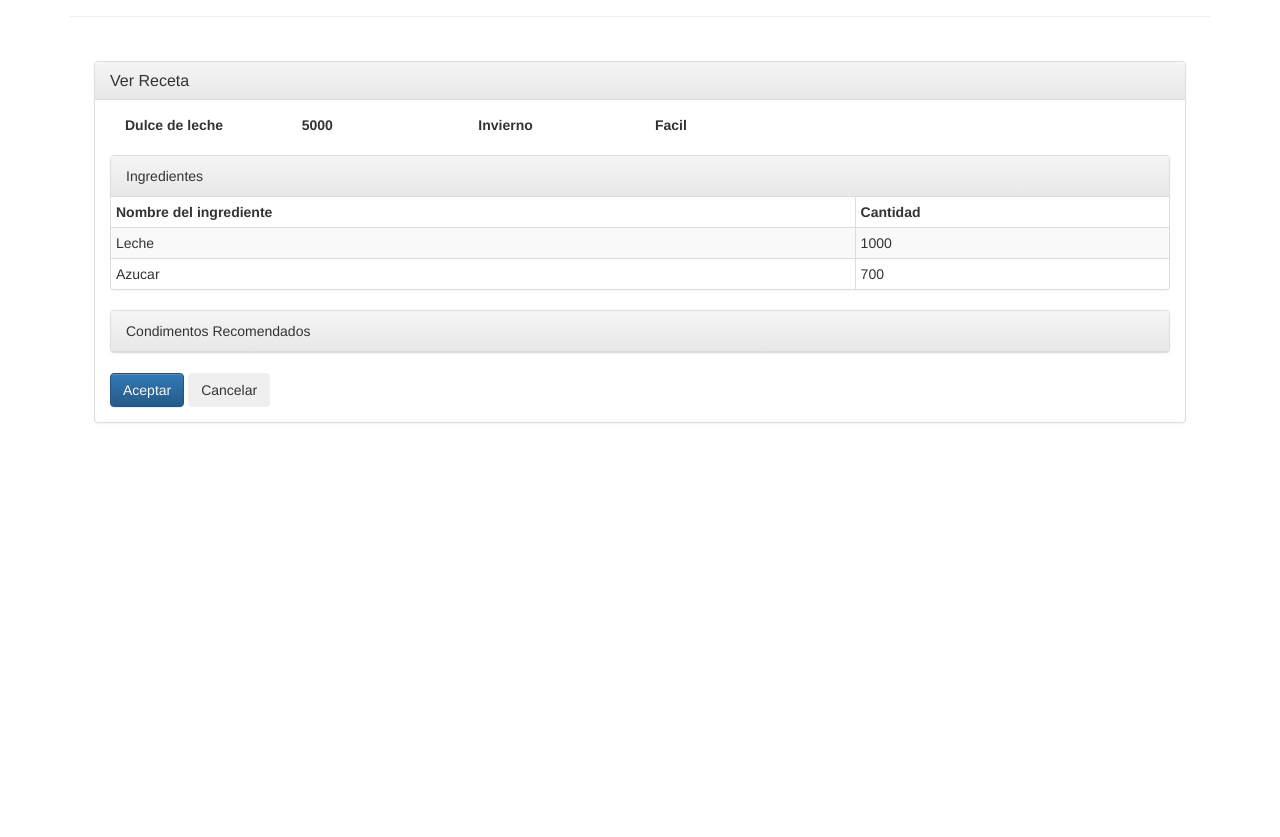
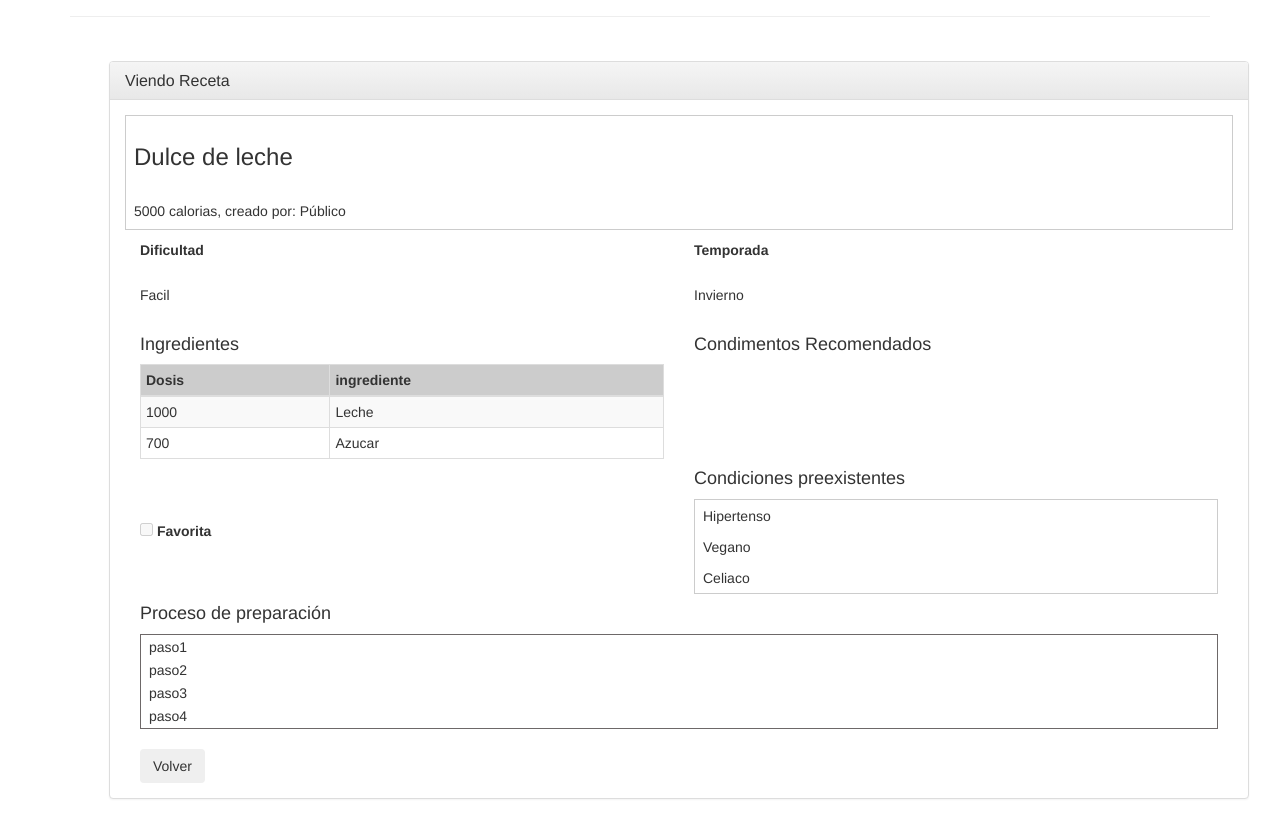
Before and after one commit to diegobckn/TpAngular, a website: page index.html in a window 1280 px wide. Both pictures are taken after a click on the link "Dulce de leche". Shown: the part 83-920 px from the top of the page. Before the commit the page ends 800 px from the top, so only its background shows below. Drawn offline with nearby package versions, Linux system fonts and the light colour scheme; some packages are replaced by stand-ins of ours.

Commit message:
agregando copiar: vista, controller,ruta,etc..

```diff
--- a/css/app.css
+++ b/css/app.css
@@ -3,3 +3,43 @@ input.ng-invalid {
 	background-color: #CC4444;
 	color: white;
 }
+
+
+
+.tabla-chica{
+    min-height: 95px;
+    border: 1px solid #ccc;
+    width: 100%;
+    overflow: auto;
+}
+
+
+.tabla-chica th{
+    background: #ccc;
+}
+
+
+.tabla-chica td{
+    padding-left: 8px;
+}
+
+.tabla-fondo-lila th{
+    background:#ccc;
+    color :#fff;
+
+}
+
+
+.text-areas {
+    width:100%;
+    overflow: vertical;
+    height: 95px;
+    border-radius: 0px;
+    padding: 3px 8px;
+    border: 1px solid #6D6868;
+    overflow: scroll;
+}
+
+.text-areas td{
+    padding-left: 8px;
+}
--- a/js/app.js
+++ b/js/app.js
@@ -1,7 +1,6 @@
 'use strict';
 
 /* Controllers */
-var recetasListApp = angular.module('recetasListApp', []);
 var recetasListApp = angular.module('recetasListApp', ['ui.router']);
 
 
@@ -9,8 +8,7 @@ var recetasListApp = angular.module('recetasListApp', ['ui.router']);
 recetasListApp.controller('ListarRecetasController', function (RecetasService) {
 
 
- RecetasService.getRecetas();
- this.recetas = RecetasService.recetas;
+ this.recetas = RecetasService.getRecetas();
 
 /*
  this.agregarTarea = function () {
@@ -26,7 +24,6 @@ recetasListApp.controller('ListarRecetasController', function (RecetasService) {
 
 recetasListApp.controller('VerRecetaController', function ($stateParams, $state, RecetasService) {
 
-RecetasService.getRecetas();
 this.receta = RecetasService.getRecetaById($stateParams.id);
 
  if (!this.receta) {
@@ -34,8 +31,21 @@ this.receta = RecetasService.getRecetaById($stateParams.id);
    return;
  }
 
+});
+
+
+recetasListApp.controller('CopiarRecetaController', function ($stateParams, $state, RecetasService) {
+
+this.receta = RecetasService.getRecetaById($stateParams.id);
+this.nuevoNombre = "Copia de " + this.receta.nombre;
+ if (!this.receta) {
+   $state.go("listarRecetas");
+   return;
+ }
+
 
  this.aceptar = function () {
+    RecetasService.copiarReceta(this.receta,this.nuevoNombre);
    $state.go("listarRecetas");
  };
 
--- a/js/receta_service.js
+++ b/js/receta_service.js
@@ -7,19 +7,27 @@ recetasListApp.service("RecetasService", function () {
    var recetas=[
    {"nombre":"Bife con Pure","id":1,"calorias":3000,"temporada":"Todo el año","dificultad":"Facil",
    "ingredientes":[{"nombre":"Bife","cantidad":"500"},{"nombre":"Pure de Papas","cantidad":"A gusto"}],
-   "condimentos":[{"nombre":"Sal",},{"nombre":"Manteca",}]
+   "condimentos":[{"nombre":"Sal"},{"nombre":"Pimienta"},{"nombre":"Nuez moscada"}],
+   "condicionesPermitidas":[{"nombre":"Hipertenso"},{"nombre":"Vegano"},{"nombre":"Celiaco"}],
+   "pasos":[{"paso":"paso1"},{"paso":"paso2"},{"paso":"paso3"},{"paso":"paso4"}]
  },
    {"nombre":"Dulce de leche","id":2,"calorias":5000,"temporada":"Invierno","dificultad":"Facil",
    "ingredientes":[{"nombre":"Leche","cantidad":"1000"},{"nombre":"Azucar","cantidad":"700"}],
-   "condimentos":[]
+   "condimentos":[],
+   "condicionesPermitidas":[{"nombre":"Hipertenso"},{"nombre":"Vegano"},{"nombre":"Celiaco"}],
+   "pasos":[{"paso":"paso1"},{"paso":"paso2"},{"paso":"paso3"},{"paso":"paso4"}]
  },
    {"nombre":"Flan","id":3,"calorias":2000,"temporada":"Primavera","dificultad":"Facil",
-   "ingredientes":[{"nombre":"Huevos","cantidad":"5"},{"nombre":"Leche","cantidad":"750"},{"nombre":"Azucar","cantidad":"10 cucharadas"}],
-   "condimentos":[{"nombre":"Dulce de leche"},{"nombre":"Crema Batida"}]
+   "ingredientes":[{"nombre":"Huevos","cantidad":"5"},{"nombre":"Leche","cantidad":"750"},{"nombre":"Azucar"}],
+   "condimentos":[{"nombre":"Dulce de leche"},{"nombre":"Crema Batida"}],
+   "condicionesPermitidas":[{"nombre":"Hipertenso"},{"nombre":"Vegano"},{"nombre":"Celiaco"}],
+   "pasos":[{"paso":"paso1"},{"paso":"paso2"},{"paso":"paso3"},{"paso":"paso4"}]
  },
    {"nombre":"Milanesas","id":4,"calorias":5400,"temporada":"Verano","dificultad":"Facil",
-   "ingredientes":[{"nombre":"Carne de Milanesas","cantidad":"1000"},{"nombre":"Pan rallado","cantidad":"300"},{"nombre":"Aceite","cantidad":"100"}],
-   "condimentos":[{"nombre":"Limon"},{"nombre":"Sal"}]
+   "ingredientes":[{"nombre":"Carne de Milanesas"},{"nombre":"Pan rallado"},{"nombre":"Aceite"}],
+   "condimentos":[{"nombre":"Limon"},{"nombre":"Sal"}],
+   "condicionesPermitidas":[{"nombre":"Vegano"},{"nombre":"Celiaco"}],
+   "pasos":[{"paso":"paso1"},{"paso":"paso2"},{"paso":"paso3"},{"paso":"paso4"}]
  }
    ];
    return recetas;
@@ -29,7 +37,7 @@ recetasListApp.service("RecetasService", function () {
     if(this.recetas.length<1){
         this.recetas = this.crearListaRecetas();
     }
-
+    return this.recetas;
  };
 
  this.getRecetaById = function (id) {
@@ -38,4 +46,28 @@ recetasListApp.service("RecetasService", function () {
    })
  };
 
+this.agregarReceta = function (receta) {
+   this.recetas.push(receta);
+ };
+
+ this.nuevaId = function() {
+  this.recetasIds = this.recetas.length+1;
+   return this.recetasIds;
+ };
+
+
+ this.copiarReceta = function (original,nuevoNombre) {
+     var copia = new Receta;
+
+     for(var property in original) {
+      if (!property.startsWith('$$'))
+        copia[property] = original[property]
+     }
+
+     this.nuevaId();
+     copia.id = this.recetasIds;
+     copia.nombre = nuevoNombre;
+     this.agregarReceta(copia);
+ };
+
 });
--- a/js/routes.js
+++ b/js/routes.js
@@ -16,4 +16,11 @@ recetasListApp.config(function ($stateProvider, $urlRouterProvider) {
       controller: "VerRecetaController as verCtrl"
    })
 
+
+   .state('copiarReceta', {
+     url: "/copiar-receta/:id",
+     templateUrl: "partials/copiar_receta.html",
+      controller: "CopiarRecetaController as copiarCtrl"
+   })
+
 });
--- a/partials/principal.html
+++ b/partials/principal.html
@@ -31,9 +31,18 @@
 
 
          <td>
-           <a class="btn btn-primary" ui-sref="verReceta({id: receta.id})">Ver Receta</a>
-           <span class="btn btn-warning">Favorita</span>
-           <a class="btn btn-success" ui-sref="verReceta({id: receta.id})">Copiar</a>
+           <a class="btn btn-primary" ui-sref="verReceta({id: receta.id})">
+           <span class="glyphicon glyphicon-eye-open"></span>
+           Ver Receta
+           </a>
+           <p class="btn btn-warning">
+           <span class="glyphicon glyphicon-star"></span>
+           Favorita
+           </p>
+           <a class="btn btn-success" ui-sref="copiarReceta({id: receta.id})">
+           <span class="glyphicon glyphicon-duplicate"></span>
+           Copiar
+           </a>
 
          </td>
 
--- a/partials/ver_receta.html
+++ b/partials/ver_receta.html
@@ -1,43 +1,68 @@
-<div>
+<div class="container">
 
  <div class="panel panel-default">
    <div class="panel-heading">
-     <h3 class="panel-title">Ver Receta</h3>
-
+     <h3 class="panel-title">Viendo Receta</h3>
     </div>
    <div class="panel-body">
-      <label for="nombre" class="control-label col-sm-2">{{verCtrl.receta.nombre}}</label>
-      <label for="calorias" class="control-label col-sm-2">{{verCtrl.receta.calorias}}</label>
-      <label for="temporada" class="control-label col-sm-2">{{verCtrl.receta.temporada}}</label>
-      <label for="dificultad" class="control-label col-sm-2">{{verCtrl.receta.dificultad}}</label>
-     </br>
-     </br>
-     <!-- Tabla Ingredientes -->
-     <div class="panel panel-default">
-      <div class="panel-heading">Ingredientes</div>
-      <table class="table table-striped table-bordered table-hover table-condensed">
+
+   <div class="col-lg-12" style="border:1px solid #ccc; padding:8px; margin-bottom:10px;">
+      <h3>{{verCtrl.receta.nombre}}</h3>
+      <div class="clearfix"></div><br/>
+      {{verCtrl.receta.calorias}} calorias, creado por: Público
+   </div>
+
+   <div class="col-lg-6">
+      <label>Dificultad</label>
+      <div class="clearfix"></div><br/>
+
+      <span>{{verCtrl.receta.dificultad}}</span>
+      <div class="clearfix"></div><br/>
+
+
+     <h4> Ingredientes </h4>
+      <table class=" table table-striped table-bordered table-condensed tabla-chica">
        <thead>
        <tr>
-         <th>Nombre del ingrediente</th>
-         <th>Cantidad</th>
+         <th>Dosis</th>
+         <th>ingrediente</th>
        </tr>
        </thead>
        <tbody>
        <tr data-ng-repeat="ingrediente in verCtrl.receta.ingredientes">
          <td>
-           <span>{{ingrediente.nombre}}</span>
+           <span>{{ingrediente.cantidad}}</span>
          </td>
          <td>
-           <span>{{ingrediente.cantidad}}</span>
+           <span>{{ingrediente.nombre}}</span>
          </td>
        </tr>
        </tbody>
      </table>
+
+    <div class="clearfix"></div><br/>
+    <br>
+    <input type="checkbox" id="favorita" disabled="disabled" class="disabled">
+    <label for="favorita" class="disabled">Favorita</label>
     </div>
+
+
+
+
+   <div class="col-lg-6">
+     <label>Temporada</label>
+     <div class="clearfix"></div><br/>
+     <span>{{verCtrl.receta.temporada}}</span>
+     <div class="clearfix"></div><br/>
+
+
+
       <!-- Tabla Cond -->
-    <div class="panel panel-default">
-      <div class="panel-heading">Condimentos Recomendados</div>
-      <table class="table table-striped table-bordered table-hover table-condensed">
+        <h4>
+          Condimentos Recomendados
+        </h4>
+
+        <table class="tabla-chica2 text-areas">
          <tbody>
          <tr data-ng-repeat="condimento in verCtrl.receta.condimentos">
            <td>
@@ -46,13 +71,51 @@
          </tr>
          </tbody>
        </table>
+
+
+
+      <!-- Tabla Cond -->
+        <h4>
+          Condiciones preexistentes
+        </h4>
+        <table class="tabla-chica">
+         <tbody>
+         <tr data-ng-repeat="condicion in verCtrl.receta.condicionesPermitidas">
+           <td>
+             <span>{{condicion.nombre}}</span>
+           </td>
+         </tr>
+         </tbody>
+       </table>
+
+       <!-- Split button -->
+
    </div>
-     <!-- Split button -->
+
+     <!-- Tabla Ingredientes -->
+
+    <div class="col-lg-12">
+            <!-- Tabla Cond -->
+        <h4>
+          Proceso de preparación
+        </h4>
+
+        <table class="tabla-chica2 text-areas">
+         <tbody>
+         <tr data-ng-repeat="pasoItem in verCtrl.receta.pasos">
+           <td>
+             <span>{{pasoItem.paso}}</span>
+           </td>
+         </tr>
+         </tbody>
+       </table>
+
+      <div class="clearfix"></div><br/>
+
+
        <div class="btn-group">
-       <button type="button" class="btn btn-primary" ng-click="verCtrl.aceptar()">Aceptar</button>
+         <button type="button" class="btn" ui-sref="listarRecetas">Volver</button>
        </div>
-     <div class="btn-group">
-       <button type="button" class="btn" ui-sref="listarRecetas">Cancelar</button>
     </div>
  </div>
  </div>
```
Lines whose indentation alone changed are shown as unchanged.
